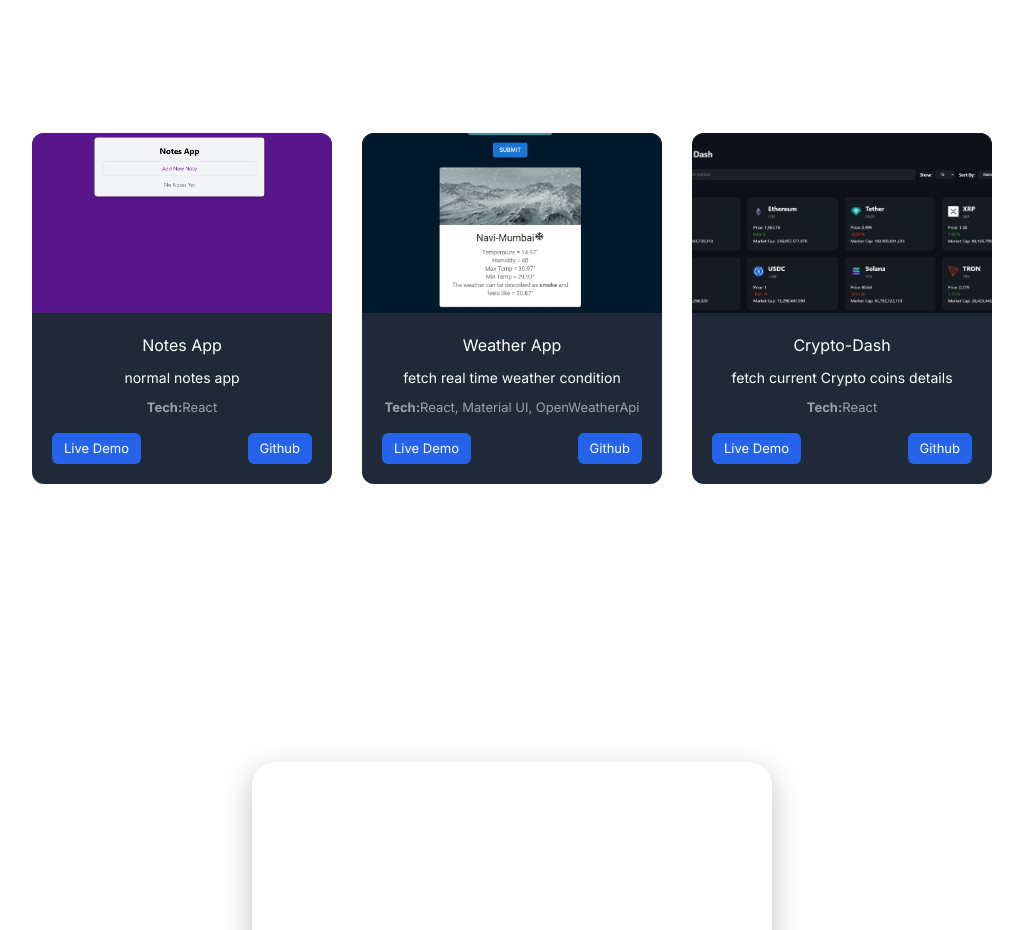
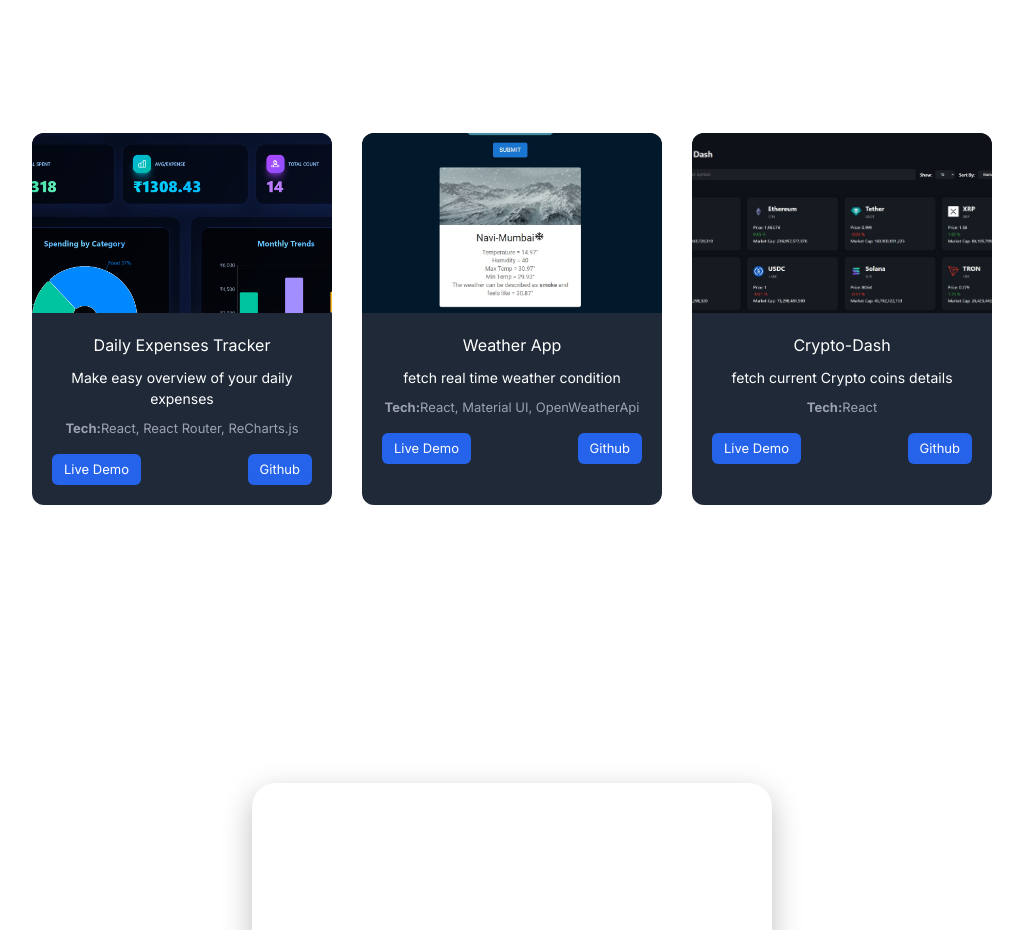
Before and after one commit to Kaushikp092/PortFolio, a React (Vite) app in the folder Frontend/: page / in a window 1280 px wide. Shown: the part 1140-2070 px from the top of the page, without its empty margins (128-1151 px from the left). Built offline with nearby package versions, Linux system fonts and the light colour scheme; no server answers.

Commit message:
remove notes app and replace with daily expense tracker app

```diff
--- a/Frontend/src/components/Projects/Project.jsx
+++ b/Frontend/src/components/Projects/Project.jsx
@@ -1,31 +1,34 @@
 import ProjectCard from "./ProjectCard";
-import notesApp from '@/assets/notesApp.jpeg';
-import weatherApp from '@/assets/weatherApp.jpeg'
-import crypto from '@/assets/crypto.jpeg'
+import weatherApp from "@/assets/weatherApp.jpeg";
+import crypto from "@/assets/crypto.jpeg";
+import DailyExpenseTracker from "@/assets/DailyExpenseTracker.png";
 
-const projects = [{
-  title: 'Notes App',
-  description: 'normal notes app',
-  tech: 'React',
-  image: notesApp,
-  liveLink: 'https://notes-app-three-gules.vercel.app/',
-  githubLink: 'https://github.com/Kaushikp092/Notes-App'
-},{
-  title: 'Weather App',
-  description: 'fetch real time weather condition',
-  tech: 'React, Material UI, OpenWeatherApi',
+const projects = [
+	{
+		title: "Daily Expenses Tracker",
+		description: "Make easy overview of your daily expenses",
+		tech: "React, React Router, ReCharts.js",
+		image: DailyExpenseTracker,
+		liveLink: "https://daily-expenses-tracker-chi.vercel.app/",
+		githubLink: "https://github.com/Kaushikp092/Daily-Expenses-Tracker",
+	},
+	{
+		title: "Weather App",
+		description: "fetch real time weather condition",
+		tech: "React, Material UI, OpenWeatherApi",
 		image: weatherApp,
-  liveLink: 'https://weather-app-virid-one-68.vercel.app',
-  githubLink: 'https://github.com/Kaushikp092/WeatherApp'
-},{
-  title: 'Crypto-Dash',
-  description: 'fetch current Crypto coins details',
-  tech: 'React',
+		liveLink: "https://weather-app-virid-one-68.vercel.app",
+		githubLink: "https://github.com/Kaushikp092/WeatherApp",
+	},
+	{
+		title: "Crypto-Dash",
+		description: "fetch current Crypto coins details",
+		tech: "React",
 		image: crypto,
-  liveLink: 'https://crypto-dash-six-ruddy.vercel.app/',
-  githubLink: 'https://github.com/Kaushikp092/crypto-dash'
-}
-]
+		liveLink: "https://crypto-dash-six-ruddy.vercel.app/",
+		githubLink: "https://github.com/Kaushikp092/crypto-dash",
+	},
+];
 const Project = () => {
 	return (
 		<>
@@ -41,11 +44,9 @@ const Project = () => {
 				</span>
 
 				<div className="projects-container">
-          {
-            projects.map((p, i) => (
-              <ProjectCard key={i} {...p}/>
-            ))
-          }
+					{projects.map((p, i) => (
+						<ProjectCard key={i} {...p} />
+					))}
 				</div>
 
 				<div
@@ -54,8 +55,8 @@ const Project = () => {
 						margin: "2rem",
 					}}
 				>
-        Some Projects are currently under development and will be added to this
-        portfolio soon.
+					Some Projects are currently under development and will be added to
+					this portfolio soon.
 				</div>
 			</section>
 		</>
```
Also changed, not shown: Frontend/src/components/Projects/ProjectCard.jsx (+22 -10 lines), Frontend/src/assets/DailyExpenseTracker.png (added). Lines whose indentation alone changed are shown as unchanged.
